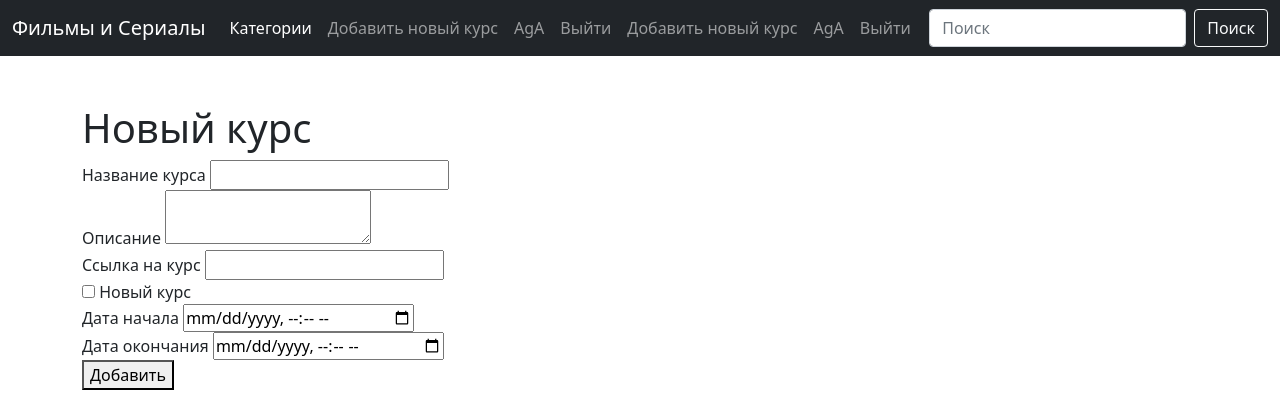
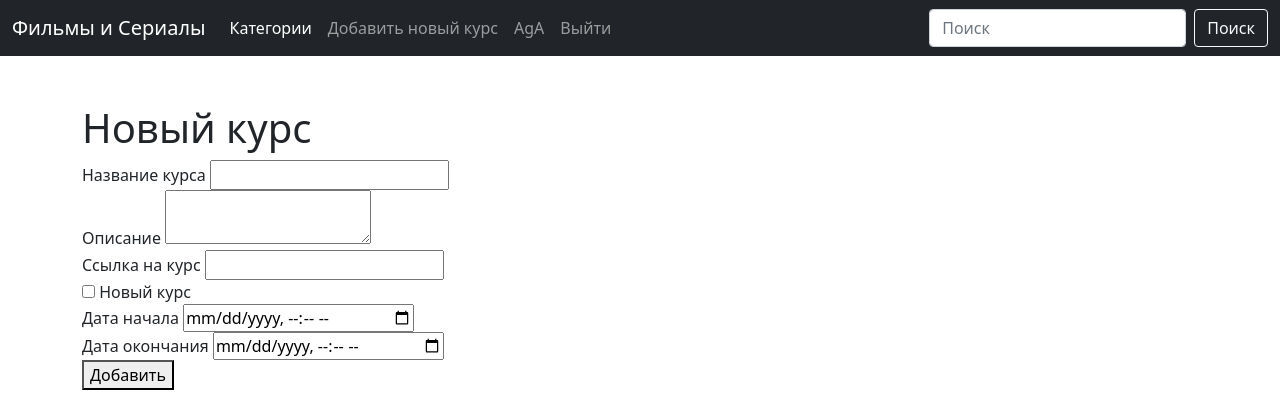
Before and after one commit to AgA101/web, a Flask app: page /courses/create in a window 1280 px wide. Shown: the top 420 px of the page. Run offline with Flask 2, Linux system fonts and the light colour scheme; a user stored in the database is signed in; some libraries are stand-ins or nearby versions.

Commit message:
a little work3

```diff
--- a/app.py
+++ b/app.py
@@ -144,6 +144,7 @@ def logout():
 @app.route('/search')
 def search():
     text = escape(request.args['text'])
+    courses = Course.query.all()
     selected_courses = [course for course in courses if text in course['name'] or text in course['desc']]
     return render_template('search.html', text=text, courses=selected_courses)
 
--- a/templates/base.html
+++ b/templates/base.html
@@ -42,21 +42,6 @@
                         <a class="nav-link" href="{{ url_for('logout') }}">Выйти</a>
                         {% endif %}
                     </li>
-                    {% if current_user.is_authenticated %}
-                    <li class="nav-item">
-                        <a class="nav-link" href="{{ url_for('create_course') }}">Добавить новый курс</a>
-                    </li>
-                     <li class="nav-item">
-                        <a class="nav-link" href="#">{{ current_user.nickname }}</a>
-                    </li>
-                    {% endif %}
-                    <li class="nav-item">
-                        {% if current_user.is_anonymous %}
-                        <a class="nav-link" href="{{ url_for('login') }}">Войти</a>
-                        {% else %}
-                        <a class="nav-link" href="{{ url_for('logout') }}">Выйти</a>
-                        {% endif %}
-                    </li>
                 </ul>
                 <form class="d-flex" action="{{ url_for('search') }}">
                     <input class="form-control me-2" type="search" placeholder="Поиск" name="text" aria-label="Поиск">
--- a/templates/course.html
+++ b/templates/course.html
@@ -7,7 +7,7 @@
 {% block content %}
     <div class="row flex-lg-row-reverse align-items-center g-5 py-5">
         <div class="col-12 col-sm-6 col-lg-4">
-            <img src="{{ course.img }}" class="d-block mx-lg-auto img-fluid" style="width: 100%" alt="{{ course.name }}"
+            <img src="{{ course.cover }}" class="d-block mx-lg-auto img-fluid" style="width: 100%" alt="{{ course.name }}"
                  loading="lazy">
         </div>
         <div class="col-12 col-sm-6 col-lg-8">
@@ -15,7 +15,7 @@
             {% if course.is_new %}
                 <p class="display-6"><span class="badge bg-primary">Новое</span></p>
             {% endif %}
-            <p>{{ course.start | datetime }} - {{ course.end | datetime }}</p>
+            <p>{{ course.date_start | datetime }} - {{ course.date_end  | datetime }}</p>
             <p class="lead">{{ course.description }}</p>
 
             <div>
```
Also changed, not shown: db.sqlite.
